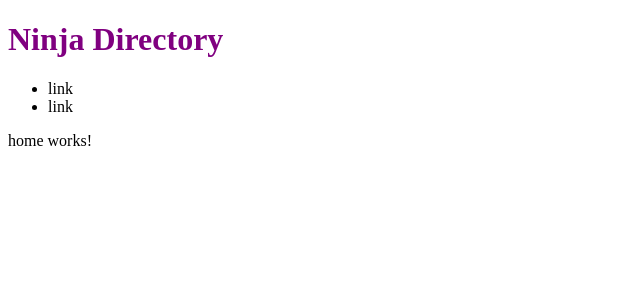
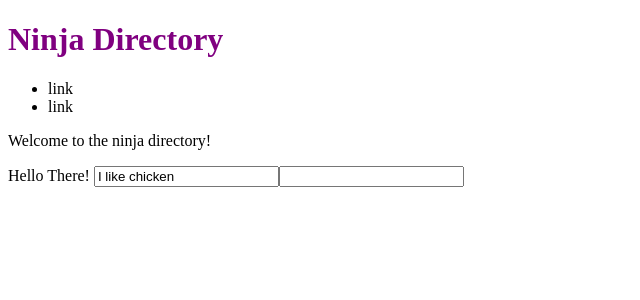
Before and after one commit to devo2540/ninja_directory-, an Angular app: page / in a window 1280 px wide. Shown: the top 300 px of the page, without its empty margins (0-640 px from the left). Built offline with nearby package versions, Linux system fonts and the light colour scheme.

Commit message:
add input fields

```diff
--- a/src/app/app.component.html
+++ b/src/app/app.component.html
@@ -12,5 +12,5 @@
 </nav>
 
 <section id="main">
-    <app-home></app-home>
+    <app-home> Hello There! </app-home>
 </section>
--- a/src/app/home/home.component.html
+++ b/src/app/home/home.component.html
@@ -1,3 +1,8 @@
 <p>
-  home works!
+    {{homeTitle}}
 </p>
+<ng-content></ng-content>
+
+<!-- Property Binding -->
+<input value="{{myString}}" />
+<input [required]="myBoolean" />
--- a/src/app/home/home.component.ts
+++ b/src/app/home/home.component.ts
@@ -6,7 +6,9 @@
   styleUrls: ['./home.component.css']
 })
 export class HomeComponent implements OnInit {
-
+  homeTitle = 'Welcome to the ninja directory!';
+  myString = 'I like chicken';
+  myBoolean = true;
   constructor() { }
 
   ngOnInit() {
```
